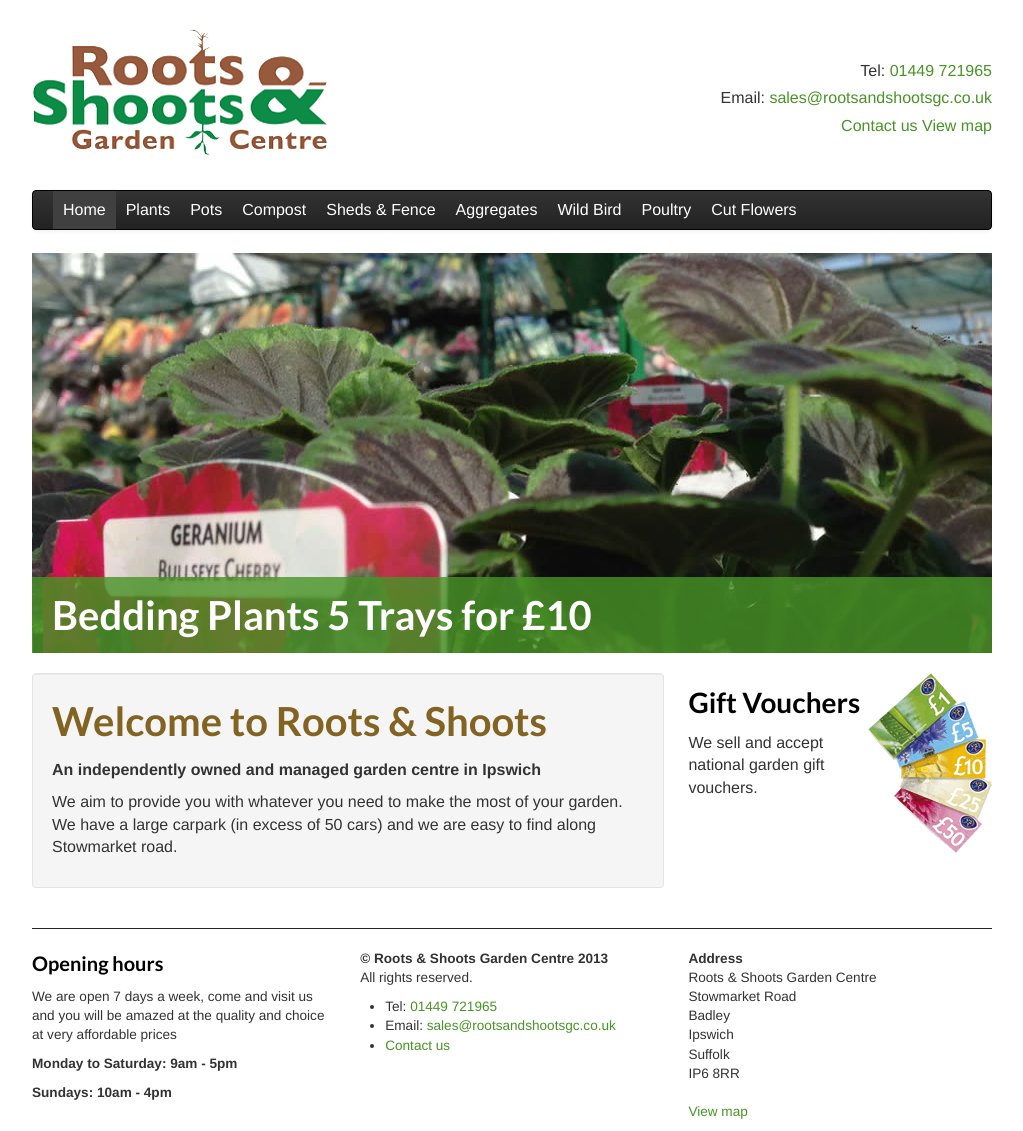
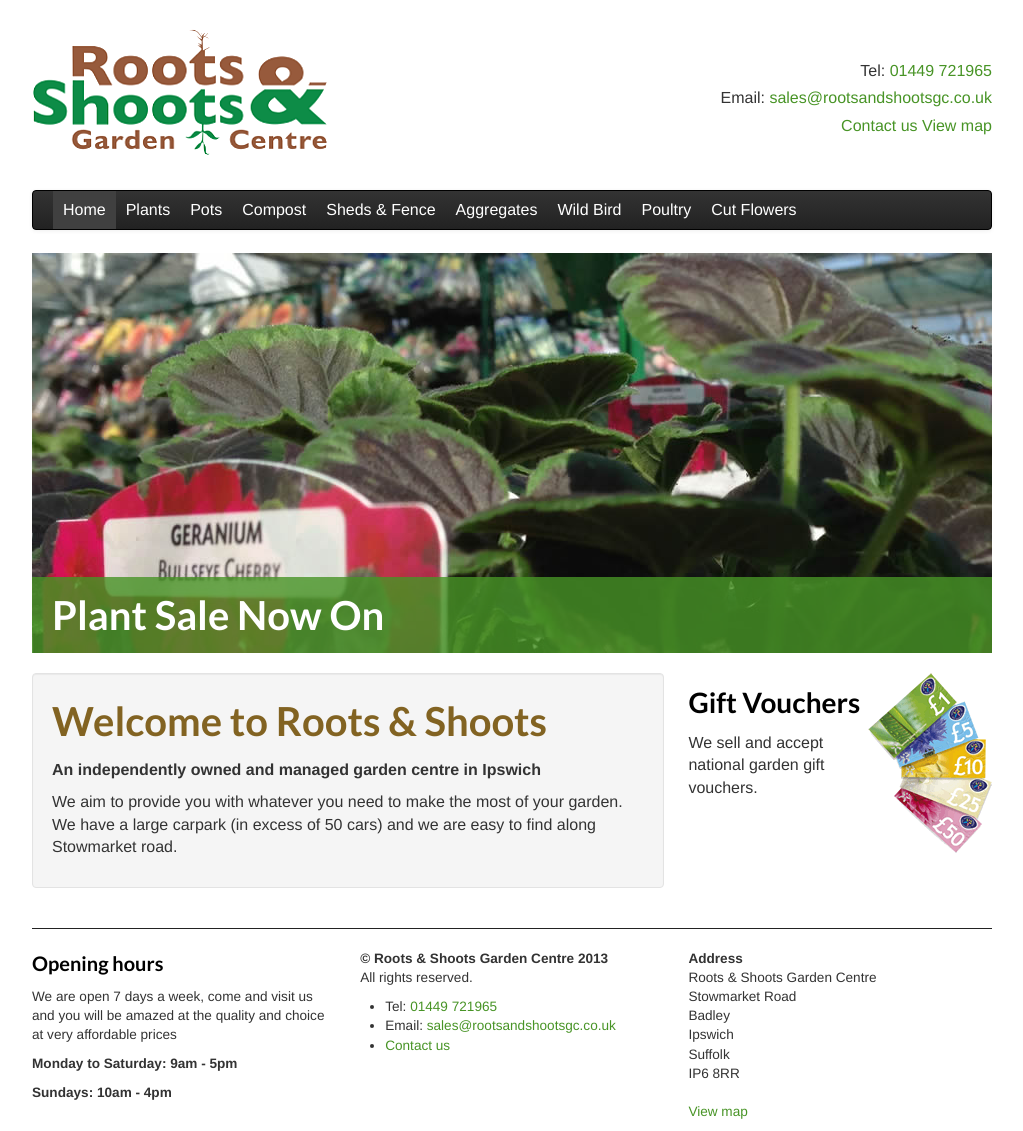
Before and after one commit to RootsShoots/site, a Jekyll site: the page built from index.md, in a window 1280 px wide. Shown: the whole page, without its empty margins (128-1151 px from the left). Built offline with Jekyll 4.4.1, drawn with Linux system fonts in a browser that asks for light colours; nearby versions of some CDN libraries.

Commit message:
hangelsad,mscxz

```diff
--- a/index.md
+++ b/index.md
@@ -5,9 +5,7 @@
     - img:   960/rootscake.jpg
       title: Garden Cafe Now Open
     - img:   960/bedding.jpg
-      title: Bedding Plants 5 Trays for £10
-    - img:   960/begonias.jpg
-      title: Begonias Ready Now
+      title: Plant Sale Now On
     - img:   960/cutflowers1.jpg
       title: Cut Flowers Now Available
     - img:   960/FenceBanner.jpg
```
